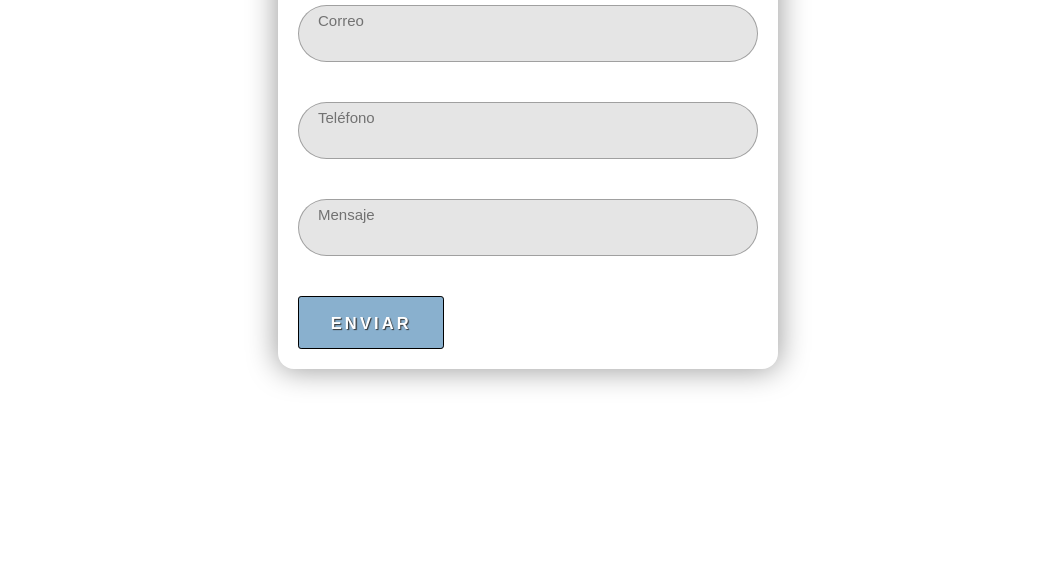
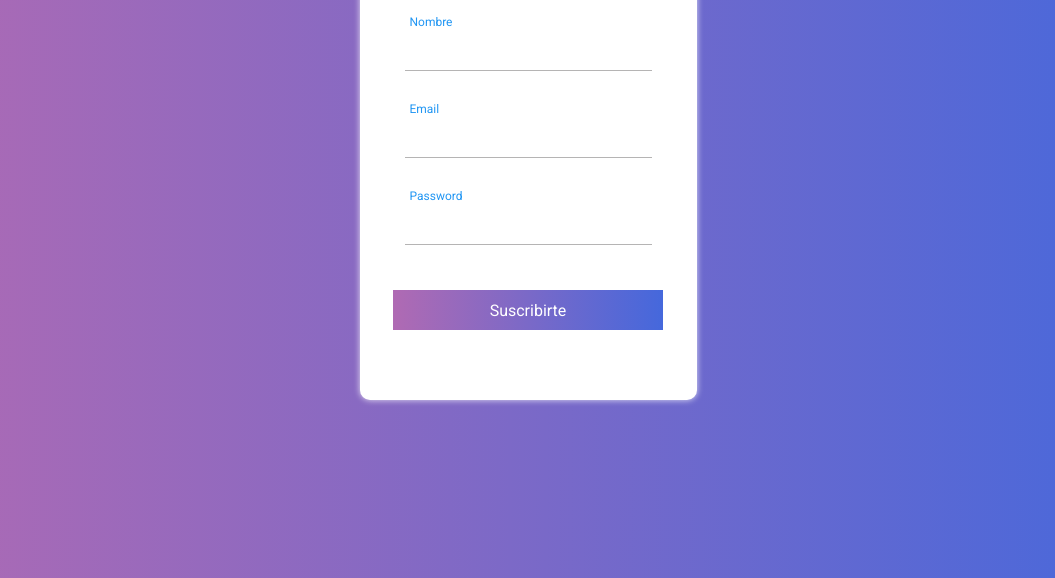
Before and after one commit to camila230/Crabble-Github, a plain HTML site: page Formulario crabble/index.html in a window 1280 px wide. Shown: the part 222-800 px from the top of the page, without its empty margins (112-1167 px from the left). Drawn offline with Linux system fonts and the light colour scheme.

Commit message:
Add files via upload
Se añadió los archivos de la creación del formulario

```diff
--- /dev/null
+++ b/Formulario crabble/app.js
@@ -0,0 +1,31 @@
+const nombre = document.getElementById("name")
+const email = document.getElementById("email")
+const pass = document.getElementById("password")
+const form = document.getElementById("form")
+const parrafo = document.getElementById("warnings")
+
+form.addEventListener("submit", e=>{
+    e.preventDefault()
+    let warnings = ""
+    let entrar = false
+    let regexEmail = /^\w+([\.-]?\w+)*@\w+([\.-]?\w+)*(\.\w{2,4})+$/
+    parrafo.innerHTML = ""
+    if(nombre.value.length <6){
+        warnings += `El nombre no es valido <br>`
+        entrar = true
+    }
+    if(!regexEmail.test(email.value)){
+        warnings += `El email no es valido <br>`
+        entrar = true
+    }
+    if(pass.value.length < 8){
+        warnings += `La contraseña no es valida <br>`
+        entrar = true
+    }
+
+    if(entrar){
+        parrafo.innerHTML = warnings
+    }else{
+        parrafo.innerHTML = "Enviado"
+    }
+})
--- /dev/null
+++ b/Formulario crabble/estilos.css
@@ -0,0 +1,136 @@
+:root {
+    --colorTextos: #49454567;
+}
+
+
+*,
+::before,
+::after {
+    margin: 0;
+    padding: 0;
+    box-sizing: border-box;
+}
+
+body {
+    font-family: 'Roboto';
+    background: #4568DC;
+    /* fallback for old browsers */
+    background: -webkit-linear-gradient(to right, #B06AB3, #4568DC);
+    /* Chrome 10-25, Safari 5.1-6 */
+    background: linear-gradient(to right, #B06AB3, #4568DC);
+    /* W3C, IE 10+/ Edge, Firefox 16+, Chrome 26+, Opera 12+, Safari 7+ */
+    height: 750px;
+    display: flex;
+    justify-content: center;
+    align-items: center;
+}
+
+h1{
+    text-align: center;
+    font-weight: 700;
+}
+
+form{
+    background: #fff;
+    padding: 40px 0;
+    box-shadow: 0 0 6px 0 rgba(255, 255, 255, 0.8);
+    border-radius: 10px;
+}
+
+.form{
+    width: 100%;
+    margin: auto;
+}
+
+form .grupo{
+    position: relative;
+    margin: 45px ;
+}
+
+input{
+    background: none;
+    color: #c6c6c6;
+    font-size: 18px;
+    padding: 10px 10px 10px 5px;
+    display: block;
+    width: 100%;
+    border: none;
+    border-bottom: 1px solid var(--colorTextos);
+}
+
+
+
+input:focus{
+    outline: none;
+    color: #5e5d5d;
+}
+
+label{
+    color: var(--colorTextos);
+    font-size: 16px;
+    position: absolute;
+    left: 5px;
+    top: 10px;
+    transition: 0.5s ease all;
+    pointer-events: none;
+}
+
+input:focus~label,
+input:valid~label{
+    top: -14px;
+    font-size: 12px;
+    color: #2196f3;
+}
+
+.barra{
+    position: relative;
+    display: block;
+    width: 100%;
+}
+
+.barra::before{
+    content: "";
+    height: 2px;
+    width: 0%;
+    bottom: 0;
+    position: absolute;
+    background: linear-gradient(to right, #B06AB3, #4568DC);
+    transition: 0.3s ease width;
+    left: 0;
+}
+
+input:focus~.barra::before{
+    width: 100%;
+}
+
+.warnings{
+    width: 200px;
+    text-align: center;
+    margin: auto;
+    color: #B06AB3;
+    padding-top: 20px;
+}
+
+button{
+    font-family: 'roboto';
+    background: #4568DC;
+    /* fallback for old browsers */
+    background: -webkit-linear-gradient(to right, #B06AB3, #4568DC);
+    /* Chrome 10-25, Safari 5.1-6 */
+    background: linear-gradient(to right, #B06AB3, #4568DC);
+    /* W3C, IE 10+/ Edge, Firefox 16+, Chrome 26+, Opera 12+, Safari 7+ */
+    border: none;
+    display: block;
+    width: 80%;
+    margin: 10px auto;
+    color: #fff;
+    height: 40px;
+    font-size: 16px;
+    cursor: pointer;
+}
+
+@media screen and (max-width:500px){
+    form{
+        width: 80%;
+    }
+}
--- a/Formulario crabble/index.html
+++ b/Formulario crabble/index.html
@@ -1,30 +1,34 @@
 <!DOCTYPE html>
-<html lang="en">
+<html lang="es">
 <head>
     <meta charset="UTF-8">
-    <meta http-equiv="X-UA-Compatible" content="IE=edge">
-    <meta name="viewport" content="width=
-    , initial-scale=1.0">
-
-    <link rel="stylesheet" href="./css/style_new.css">
-    <link rel="stylesheet" href="hover.css">
-    <title>Formulario Crabble</title>
+    <meta name="viewport" content="width=device-width, initial-scale=1.0">
+    <title>Document</title>
+    <link rel="stylesheet" href="estilos.css">
+    <link href="https://fonts.googleapis.com/css?family=Roboto:300,400,500,700&display=swap" rel="stylesheet">
 </head>
 <body>
+    <form action="" method="POST" id="form">
+        <div class="form">
+            <h1>Registro</h1>
+            <div class="grupo">
+                <input type="text" name="" id="name" ><span class="barra"></span>
+                <label for="">Nombre</label>
+            </div>
+            <div class="grupo">
+                <input type="email" name="" id="email" ><span class="barra"></span>
+                <label for="">Email</label>
+            </div>
+            <div class="grupo">
+                <input type="password" name="" id="password" ><span class="barra"></span>
+                <label for="">Password</label>
+            </div>
 
-    <form action="" class="formulario">
-        <h1 class="formulario__titulo">Contáctenos</h1>
-        <input type="text" class="formulario__input">
-        <label for=""class="formulario__label">Nombres</label>
-        <input type="text" class="formulario__input">
-        <label for=""class="formulario__label">Correo</label>
-        <input type="text" class="formulario__input">
-        <label for=""class="formulario__label">Teléfono</label>
-        <input type="text" class="formulario__input">
-        <label for=""class="formulario__label">Mensaje</label>
-        <button class="btn"></button>
+            <button type="submit">Suscribirte</button>
+            <p class="warnings" id="warnings"></p>
+        </div>
+    </form>
 
-    </form>
-    <script src="form.js"></script>
+    <script src="./app.js"></script>
 </body>
 </html>
--- /dev/null
+++ b/Formulario crabble/settings.json
@@ -0,0 +1,3 @@
+{
+    "liveServer.settings.port": 5501
+}
```
